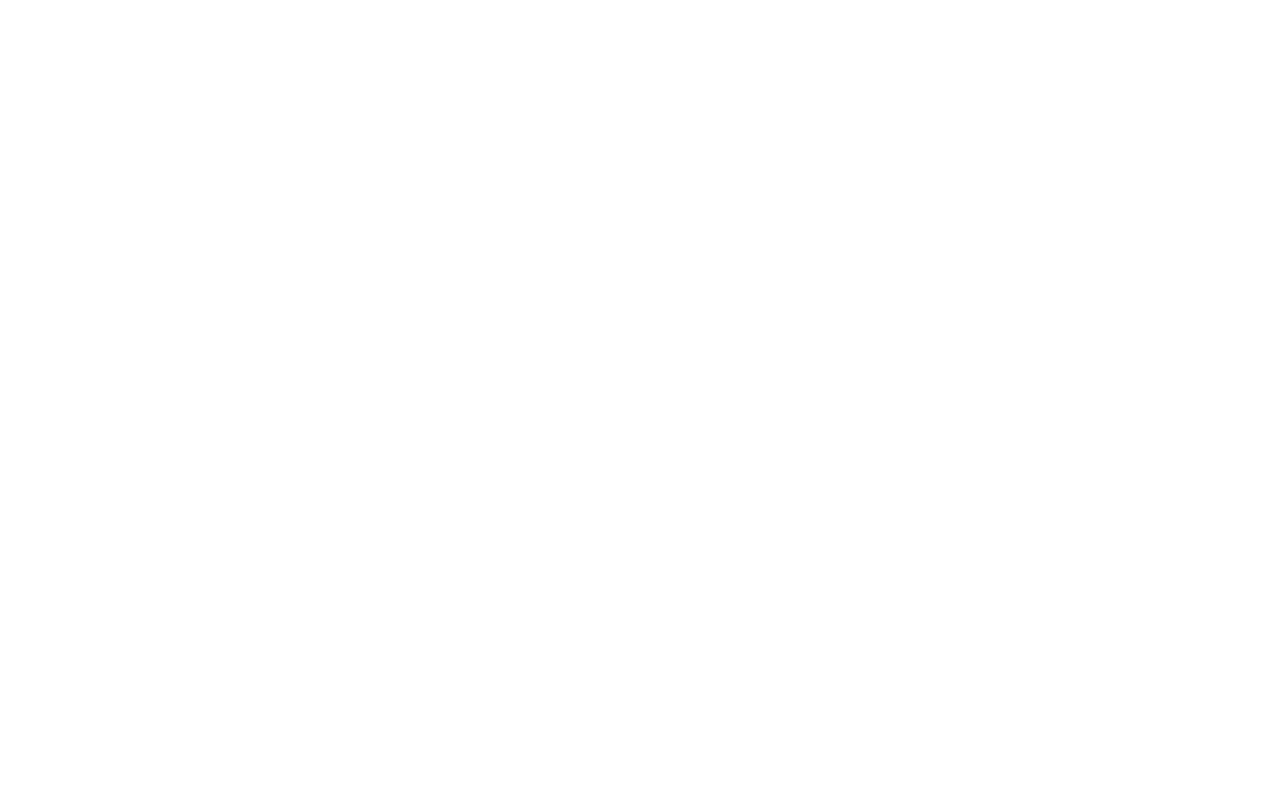
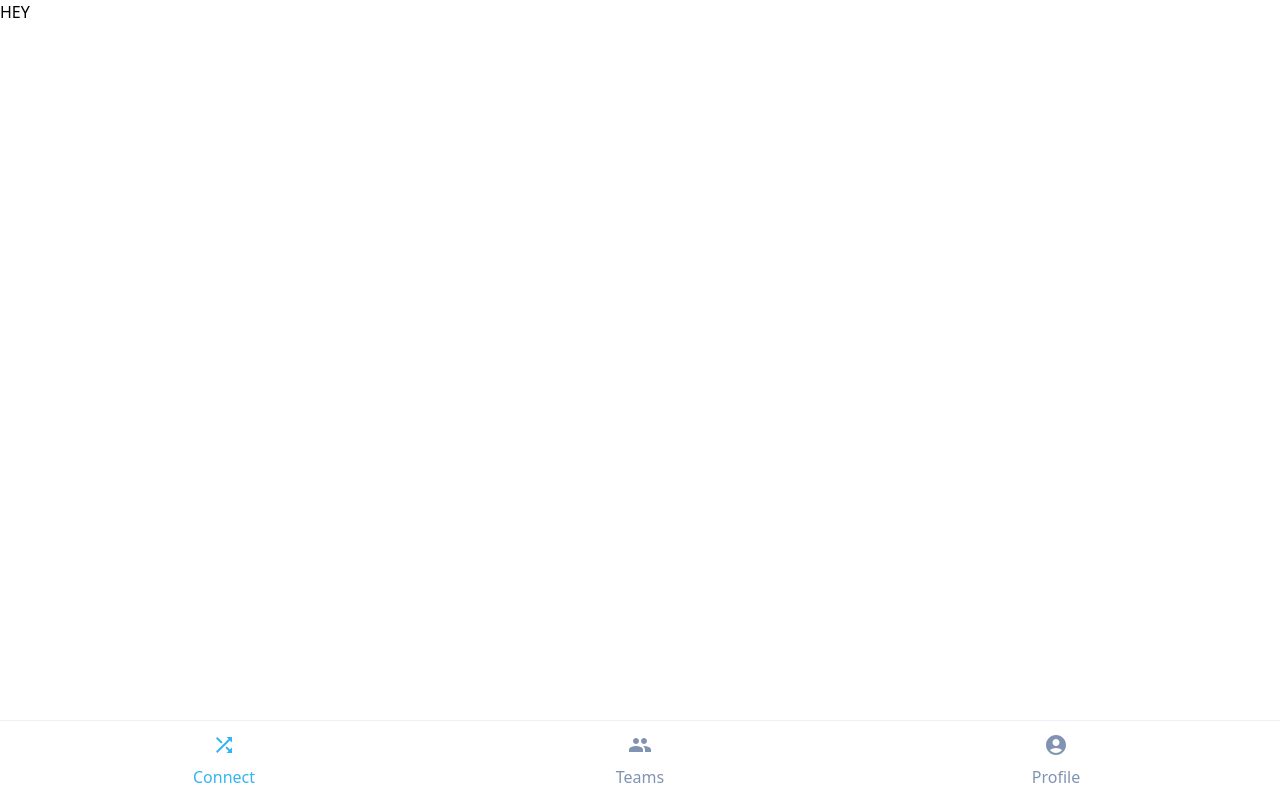
Before and after one commit to yashudkl/Skill-Sync, a React (Vite) app in the folder client/: page / in a window 1280 px wide. Before the commit this address had no page. Built offline with nearby package versions, Linux system fonts and the light colour scheme.

Commit message:
nav Bar done

```diff
--- /dev/null
+++ b/client/src/components/Nav.tsx
@@ -0,0 +1,31 @@
+import { NavLink } from "react-router-dom"
+import { cn } from "../lib/cn"
+import ShuffleIcon from '@mui/icons-material/Shuffle';
+import PeopleIcon from '@mui/icons-material/People';
+import AccountCircleIcon from '@mui/icons-material/AccountCircle';
+export default function NavBar()
+{
+    return(
+        <nav className="fixed w-full h-[80px] px-4 border-t-[1px] border-t-c_gray-200 bottom-0 flex items-center">
+            <NavItem Icon={ShuffleIcon} label="Connect" to="/" />
+            <NavItem Icon={PeopleIcon} label="Teams" to="/teams" />
+            <NavItem Icon={AccountCircleIcon} label="Profile" to="/profile" />
+        </nav>
+    )
+}
+
+interface Props {
+    label: string,
+    to: string,
+    Icon: any
+}
+
+function NavItem({Icon, to, label}: Props)
+{
+    return(
+        <NavLink to = {to} className={({isActive})=>cn("flex flex-col space-y-2 flex-1 items-center text-c_gray-500", isActive && "text-primary-blue-900")}>
+            <Icon />
+            <div>{label}</div>
+        </NavLink>
+    )
+}
--- /dev/null
+++ b/client/src/layout/mainLayout.tsx
@@ -0,0 +1,12 @@
+import { Outlet } from "react-router-dom";
+import NavBar from "../components/Nav";
+
+export default function MainLayout()
+{
+    return(
+        <div>
+            <Outlet />
+            <NavBar />
+        </div>
+    )
+}
--- a/client/src/router/router.tsx
+++ b/client/src/router/router.tsx
@@ -3,6 +3,7 @@ import SetupDescriptionPage from "../pages/SetupAccount/description";
 import Profile from "../pages/Profile/Profile"; // Keeping the Profile import
 import SetupPfpPage from "../pages/SetupAccount/profilePic";
 import SetupSkillsSelectionPage from "../pages/SetupAccount/SkillsSelection";
+import MainLayout from "../layout/mainLayout";
 
 export default function MainRouter() {
     return (
@@ -15,6 +16,11 @@ export default function MainRouter() {
                 <Route path="/setup/description" element = {<SetupDescriptionPage />} />
                 <Route path="/setup/pfp" element = {<SetupPfpPage />} />
                 <Route path="/setup/skills" element = {<SetupSkillsSelectionPage />} />
+
+                //Nav Bar Ko lagi
+                <Route path = "/" element = {<MainLayout />}>
+                    <Route index element = {<>HEY</>} />
+                </Route>
             </Routes>
         </BrowserRouter>
     );
```
